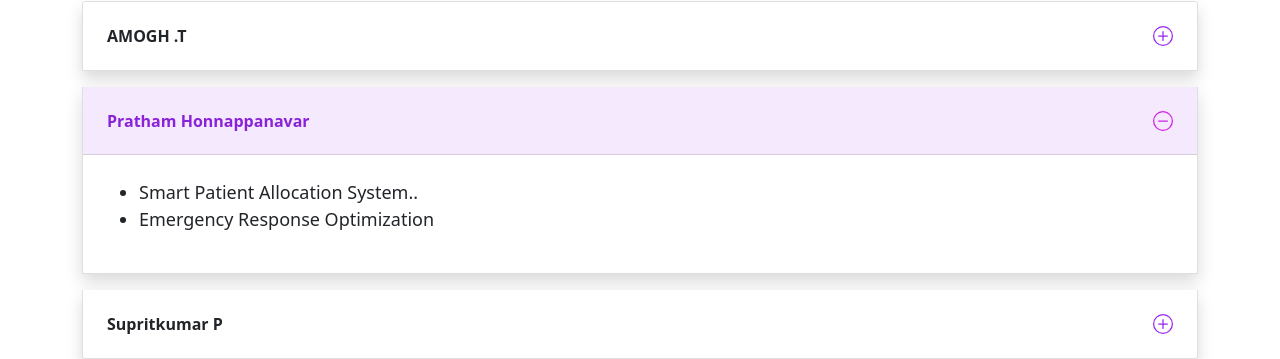
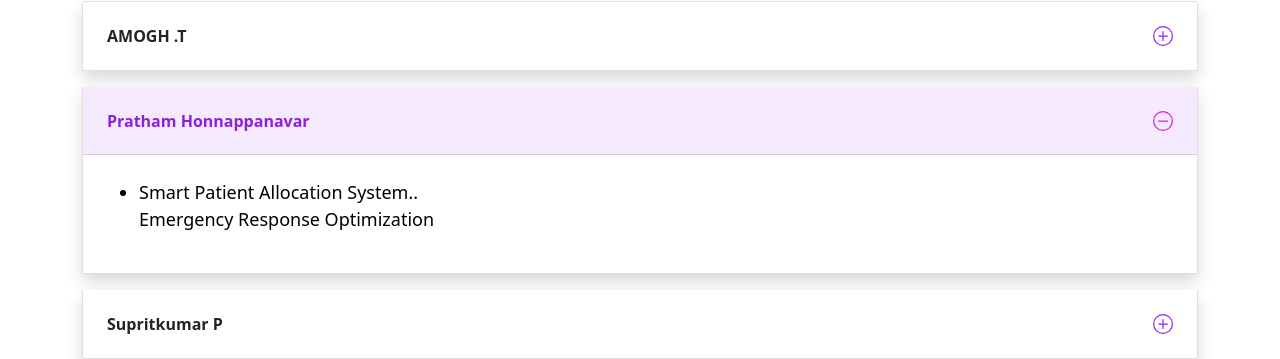
Before and after one commit to AmoghTalawar/DAA, a website: page Project_Overview.html in a window 1280 px wide. Shown: the part 1716-2075 px from the top of the page. Drawn offline with nearby package versions, Linux system fonts and the light colour scheme.

Commit message:
Update Project_Overview.html

```diff
--- a/Project_Overview.html
+++ b/Project_Overview.html
@@ -215,14 +215,14 @@
               </button>
             </h2>
             <div id="collapseOne" class="accordion-collapse collapse show" aria-labelledby="headingOne" data-bs-parent="#accordionExample">
-                <a hef="https://pratham00091.github.io/prathamhonnappanavar/smartpatient.html">
+
               <div class="accordion-body">
                 <ul style="font-size: 18px; line-height: 28spx;">
-                  <li>Smart Patient Allocation System..</li>
+                     <a  href="https://pratham00091.github.io/prathamhonnappanavar/smartpatient.html" style="color: black; text-decoration: none;"> <li>Smart Patient Allocation System..</li> </a.
                   <li>Emergency Response Optimization</li>
                 </ul>
             </div>
-                </a>
+
             </div>
           </div>
 
```
